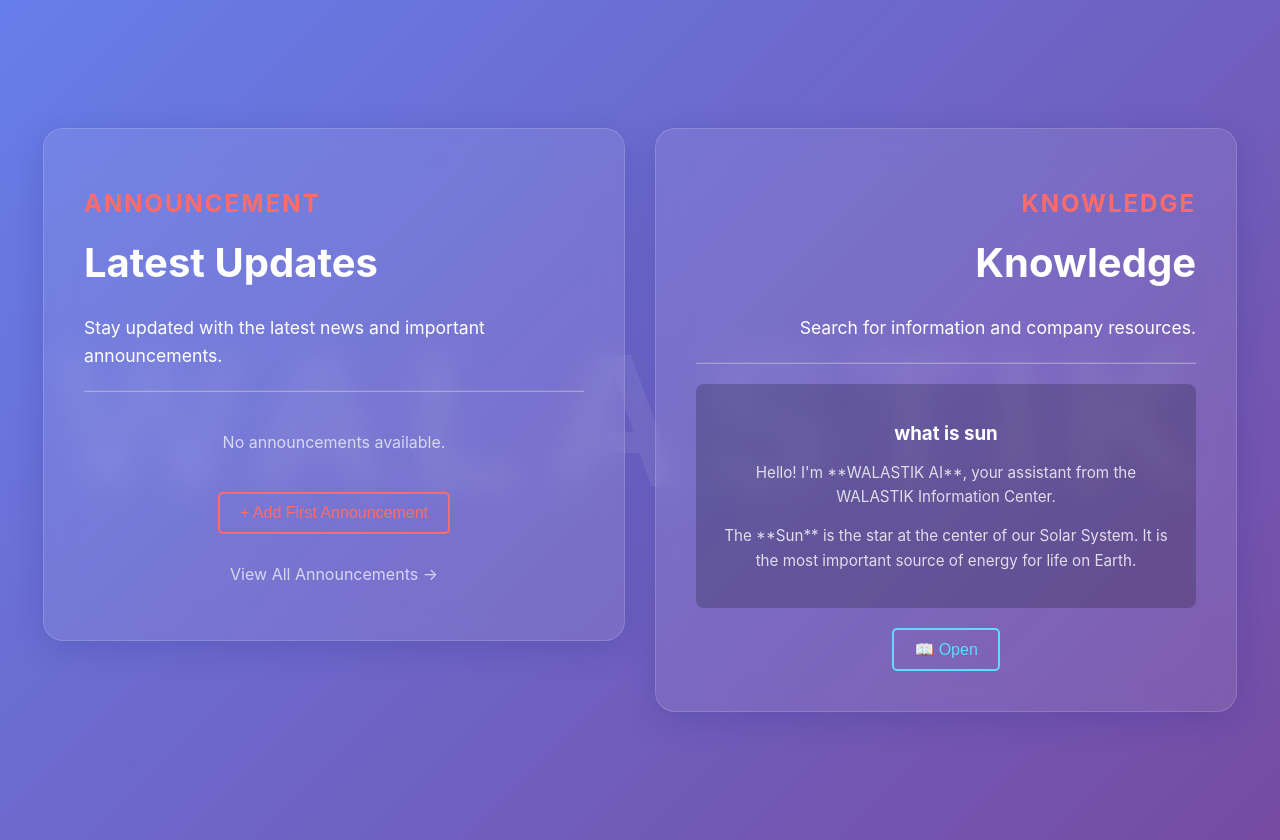
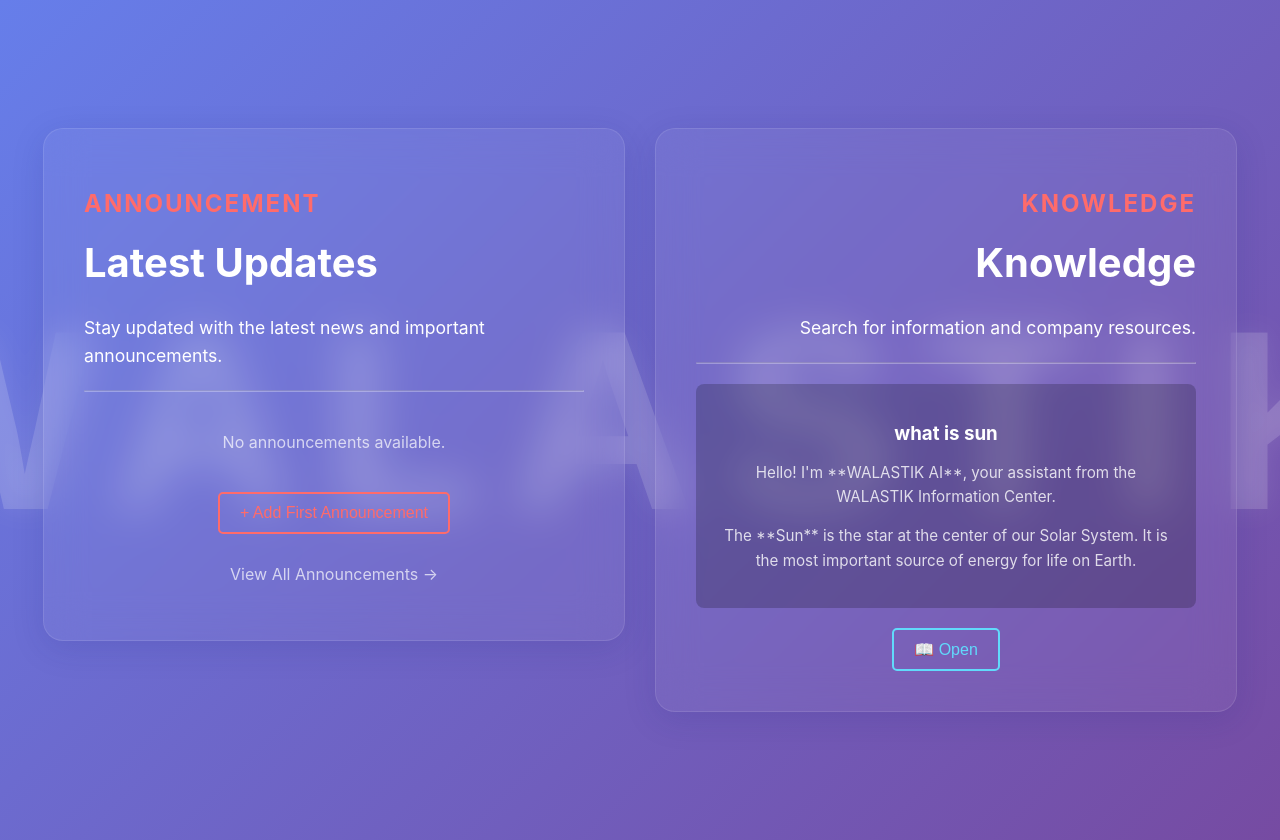
Before and after one commit to ortillanostevenrey8-bot/benbenrepo, a React (Create React App) app: page / in a window 1280 px wide. Built offline with nearby package versions, Linux system fonts and the light colour scheme.

Commit message:
Increase WALASTIK watermark visibility and make boxes more transparent

```diff
--- a/src/App.css
+++ b/src/App.css
@@ -17,13 +17,14 @@
   top: 50%;
   left: 50%;
   transform: translate(-50%, -50%);
-  font-size: 15vw;
+  font-size: 20vw;
   font-weight: bold;
-  color: rgba(255, 255, 255, 0.08);
+  color: rgba(255, 255, 255, 0.15);
   white-space: nowrap;
   z-index: 0;
-  letter-spacing: 20px;
+  letter-spacing: 30px;
   font-family: Arial, sans-serif;
+  text-shadow: 0 0 30px rgba(255, 255, 255, 0.1);
 }
 
 .App-logo {
@@ -67,24 +68,24 @@
 
 /* Transparent box styling */
 .box {
-  backdrop-filter: blur(15px);
-  background-color: rgba(255, 255, 255, 0.08);
-  border: 1.5px solid rgba(255, 255, 255, 0.15);
+  backdrop-filter: blur(20px);
+  background-color: rgba(255, 255, 255, 0.05);
+  border: 1px solid rgba(255, 255, 255, 0.1);
   border-radius: 20px;
   padding: 40px;
   flex: 1;
   min-width: 300px;
   max-width: 500px;
-  box-shadow: 0 8px 32px rgba(31, 38, 135, 0.2);
+  box-shadow: 0 8px 32px rgba(31, 38, 135, 0.15);
   transition: all 0.3s ease;
   color: white;
 }
 
 .box:hover {
-  background-color: rgba(255, 255, 255, 0.12);
-  border-color: rgba(255, 255, 255, 0.25);
+  background-color: rgba(255, 255, 255, 0.08);
+  border-color: rgba(255, 255, 255, 0.2);
   transform: translateY(-5px);
-  box-shadow: 0 12px 40px rgba(31, 38, 135, 0.3);
+  box-shadow: 0 12px 40px rgba(31, 38, 135, 0.25);
 }
 
 @keyframes App-logo-spin {
```
